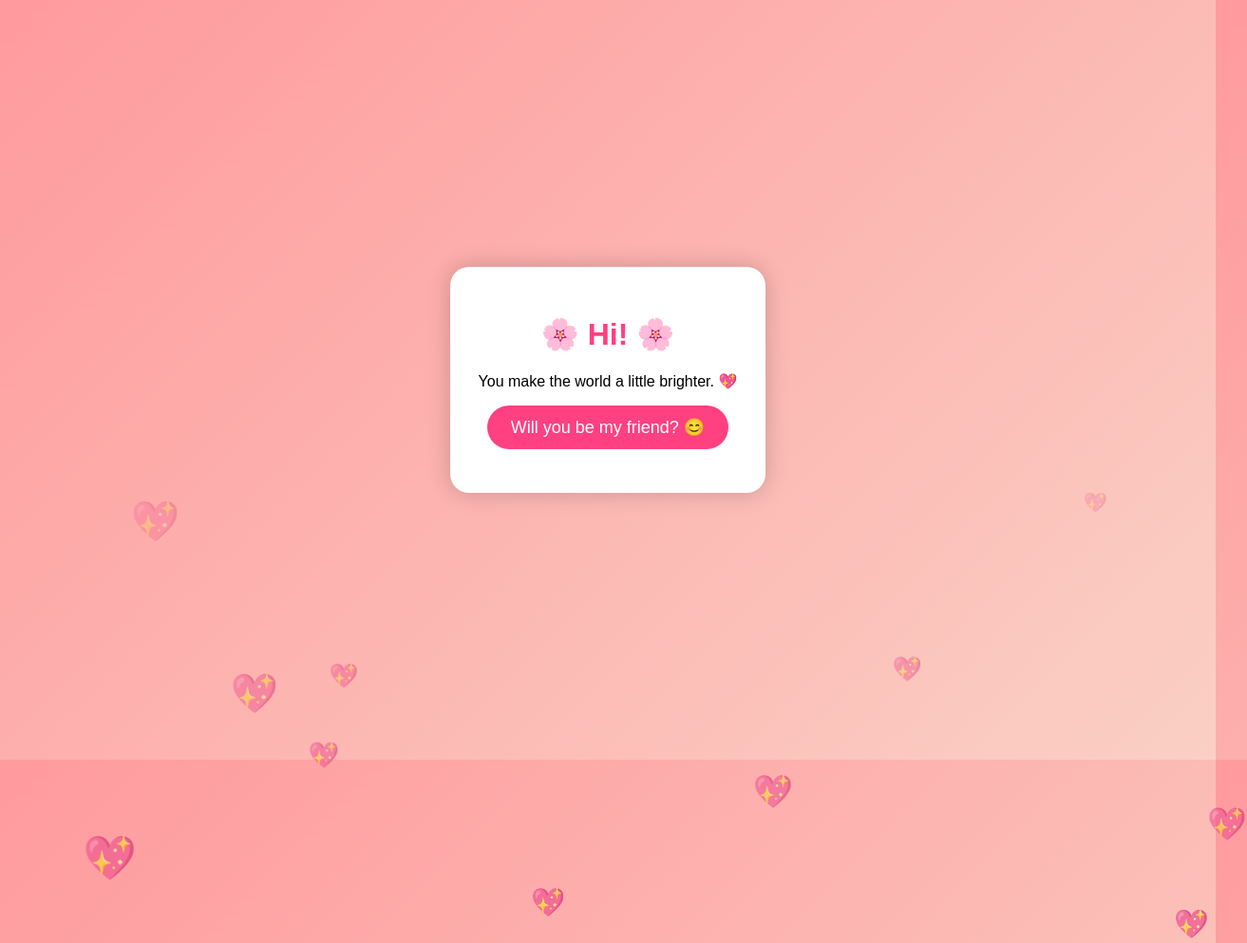
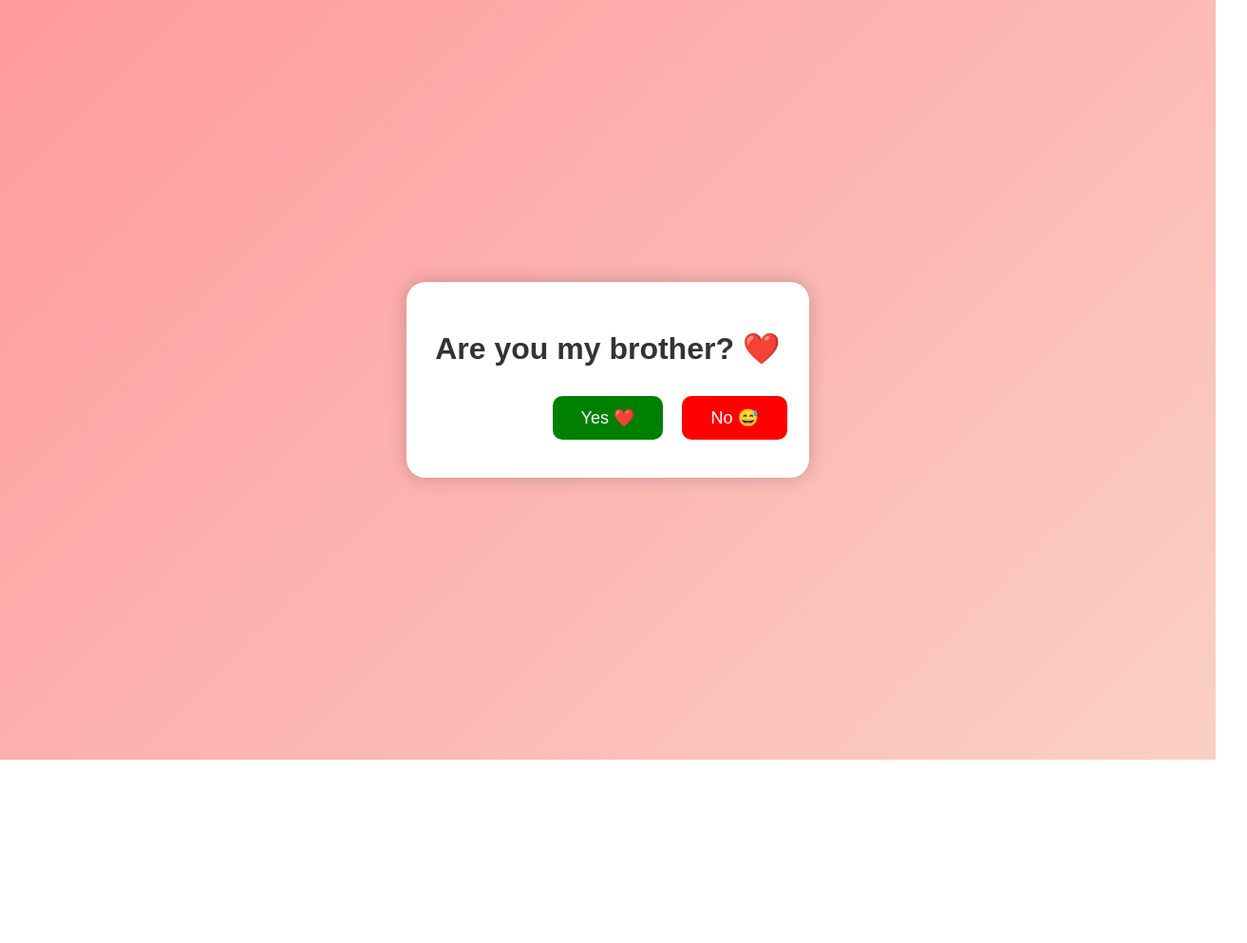
Before and after one commit to karjun37947-sys/surprise-page, a plain HTML site: page index.html in a window 1280 px wide. Shown: the top 993 px of the page at 95% size, 1313 px wide, since content can reach past the window. After the commit the page ends 800 px from the top, so only its background shows below. Drawn offline with Linux system fonts and the light colour scheme.

Commit message:
Update index.html

```diff
--- a/index.html
+++ b/index.html
@@ -1,101 +1,127 @@
-<!DOCTYPE html>
-<html lang="en">
+
+    <!DOCTYPE html>
+<html>
 <head>
-<meta charset="UTF-8">
-<meta name="viewport" content="width=device-width, initial-scale=1.0">
-<title>A Little Surprise 💖</title>
+<title>Brother Surprise</title>
 
 <style>
 body{
+    height:100vh;
     margin:0;
-    overflow:hidden;
     display:flex;
     justify-content:center;
     align-items:center;
-    height:100vh;
     background:linear-gradient(135deg,#ff9a9e,#fad0c4);
     font-family:Arial,sans-serif;
+    text-align:center;
 }
 
-.card{
+.box{
     background:white;
     padding:30px;
     border-radius:20px;
-    text-align:center;
-    box-shadow:0 0 25px rgba(0,0,0,.2);
-    z-index:2;
+    box-shadow:0 0 20px rgba(0,0,0,0.2);
+}
+
+#timer{
+    font-size:50px;
+    color:#ff4b5c;
 }
 
 h1{
-    color:#ff4081;
+    color:#333;
 }
 
 button{
-    padding:12px 25px;
+    padding:12px 30px;
+    margin:10px;
     font-size:18px;
     border:none;
-    border-radius:30px;
-    background:#ff4081;
-    color:white;
+    border-radius:10px;
     cursor:pointer;
-    transition:.3s;
 }
 
-button:hover{
-    transform:scale(1.1);
+#yes{
+    background:green;
+    color:white;
 }
 
-.heart{
+#no{
+    background:red;
+    color:white;
     position:absolute;
-    color:#ff3366;
-    font-size:24px;
-    animation:float 6s linear infinite;
-}
-
-@keyframes float{
-    from{
-        transform:translateY(100vh);
-        opacity:1;
-    }
-    to{
-        transform:translateY(-100px);
-        opacity:0;
-    }
+    display:none;
 }
 </style>
+
 </head>
 
 <body>
 
-<div class="card">
-<h1>🌸 Hi! 🌸</h1>
-<p>You make the world a little brighter. 💖</p>
+<div class="box">
 
-<button onclick="reply()">Will you be my friend? 😊</button>
+<h1 id="message">Please wait...</h1>
 
-<p id="msg"></p>
+<div id="timer">4</div>
+
+<div id="buttons" style="display:none;">
+    <button id="yes">Yes ❤️</button>
+    <button id="no">No 😅</button>
 </div>
 
+</div>
+
+
 <script>
-function reply(){
-document.getElementById("msg").innerHTML="Yay! 🎉 Thank you for being my friend ❤️";
+
+let time = 4;
+
+let countdown = setInterval(function(){
+
+    time--;
+
+    document.getElementById("timer").innerHTML = time;
+
+    if(time <= 0){
+
+        clearInterval(countdown);
+
+        document.getElementById("timer").style.display="none";
+
+        document.getElementById("message").innerHTML =
+        "Are you my brother? ❤️";
+
+        document.getElementById("buttons").style.display="block";
+
+        document.getElementById("no").style.display="inline-block";
+    }
+
+},1000);
+
+
+
+let noButton = document.getElementById("no");
+
+noButton.addEventListener("mouseover",function(){
+
+    let x = Math.random() * (window.innerWidth - 100);
+    let y = Math.random() * (window.innerHeight - 50);
+
+    noButton.style.left = x + "px";
+    noButton.style.top = y + "px";
+
+});
+
+
+document.getElementById("yes").onclick=function(){
+
+    document.getElementById("message").innerHTML =
+    "Yay! ❤️ I knew it!";
+
+    document.getElementById("buttons").style.display="none";
+
 }
 
-function createHeart(){
-const heart=document.createElement("div");
-heart.className="heart";
-heart.innerHTML="💖";
-heart.style.left=Math.random()*100+"vw";
-heart.style.fontSize=(20+Math.random()*30)+"px";
-heart.style.animationDuration=(3+Math.random()*3)+"s";
-document.body.appendChild(heart);
-
-setTimeout(()=>{
-heart.remove();
-},6000);
-}
-
-setInterval(createHeart,300);
 </script>
 
 </body>
```
